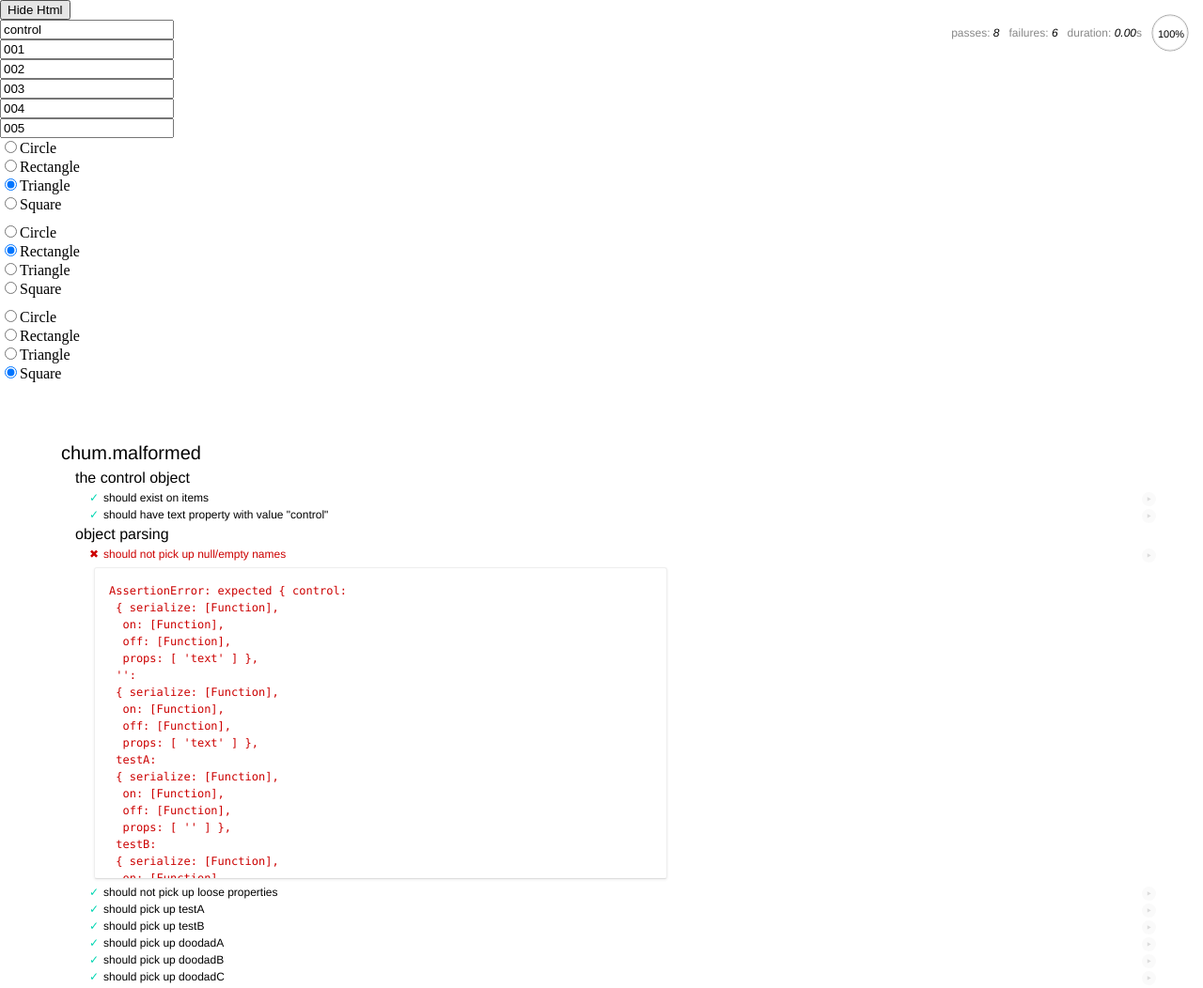
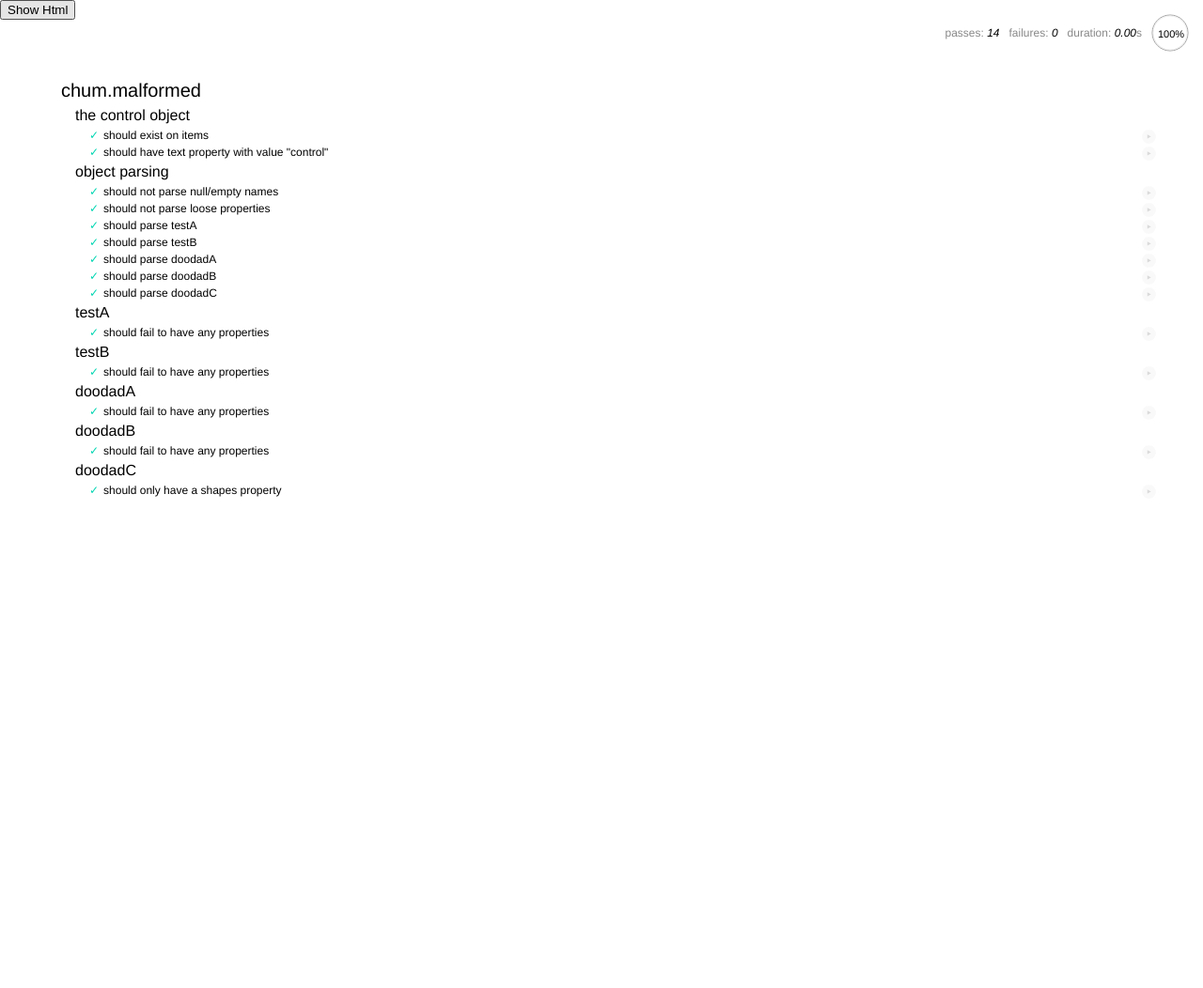
Before and after one commit to irysius/chum, a plain HTML site: page tests/malformed.html in a window 1280 px wide. Shown: the top 1052 px of the page at 94% size. After the commit the page ends 800 px from the top, so only its background shows below. Drawn offline with Linux system fonts and the light colour scheme.

Commit message:
Completing unit tests for malformed.

```diff
--- a/js/chum.js
+++ b/js/chum.js
@@ -9,6 +9,7 @@
     var dictionary = {};
     var events = {};
     var customAccessors = {};
+    var radioNames = []; // Limit one property ever on grouped radios.
 
     function getBasic($elem) {
         return $elem.val();
@@ -124,19 +125,32 @@
 
     function createObject($unit) {
         var name = $unit.attr(selObject);
+        if (!name) { return null; }
         showDebug && console.log('---', name);
         var unit = {};
         var events = {};
+        var propNames = [];
         var props = $unit.find('[' + selProp + ']');
-        showDebug && console.log('properties found:', props.length);
-        var propNames = [];
-
         _.each(props, function (prop) {
             var $prop = $(prop);
             var propName = $prop.attr(selProp);
-            showDebug && console.log('------', propName);
+            if (!!propName) {
+                if (!_.contains(propNames, propName)) {
                     propNames.push(propName);
+                } else {
+                    showDebug && console.log(name, "'s", propName, 'violated uniqueness constraint');
+                    propNames = _.remove(propNames, propName);
+                }
+            }
+        })
+
+
+        showDebug && console.log('properties found:', propNames.length);
+
+        _.each(propNames, function (propName) {
+            var $prop = $unit.find('[' + selProp + '="' + propName + '"]');
             var accessors = null;
+            var skip = false;
             if ($prop.is('[' + selType + ']')) {
                 showDebug && console.log('createObject - custom');
                 var type = $prop.attr(selType);
@@ -176,6 +190,22 @@
 
             if (!accessors && $prop.is('[type="radio"]')) {
                 showDebug && console.log('createObject - radio');
+                var radioName = $prop.attr('name');
+                var unique = true;
+                _.each(radioNames, function (item) {
+                    if (item.name == radioName) {
+                        item.duplicate = true;
+                        propNames = _.remove(propNames, propName);
+                        unique = false;
+                    }
+                })
+                if (unique) {
+                    radioNames.push({
+                        name: radioName,
+                        prop: propName,
+                        container: name,
+                        duplicate: false
+                    });
                     accessors = new RadioAccessor($prop, function (before, after) {
                         if (!!events['change'] && events['change'].length > 0) {
                             _.each(events['change'], function (callback) {
@@ -183,6 +213,9 @@
                             })
                         }
                     });
+                } else {
+                    skip = true;
+                }
             }
 
             if (!accessors) {
@@ -198,11 +231,13 @@
             }
 
             try {
+                if (!skip) {
                     Object.defineProperty(unit, propName,
                     {
                         get: accessors.get,
                         set: accessors.set
                     });
+                }
             } catch (err) {
                 showDebug && console.log('Could not define property', propName, 'for', name);
             }
@@ -221,13 +256,20 @@
                 events[event] = [];
             }
             events[event].push(callback);
-            console.log(events[event]);
+            showDebug && console.log(events[event]);
         }
 
         unit.off = function (event, callback) {
             events[event] = _.remove(events[event], callback);
-            console.log(events[event]);
+            showDebug && console.log(events[event]);
         }
+
+        _.each(radioNames, function (item) {
+            if (item.duplicate && item.container == name) {
+                propNames = _.remove(propNames, item.prop);
+                delete unit[item.prop];
+            }
+        })
 
         unit.props = propNames;
 
--- a/tests/js/malformed.js
+++ b/tests/js/malformed.js
@@ -16,38 +16,37 @@ describe('chum.malformed', function () {
         })
     })
     describe('object parsing', function () {
-        it('should not pick up null/empty names', function (done) {
+        it('should not parse null/empty names', function (done) {
             var items = chum.items;
             items.should.not.have.property('');
             done();
         })
-        it('should not pick up loose properties', function (done) {
+        it('should not parse loose properties', function (done) {
             var items = chum.items;
             items.should.not.have.property('text');
             done();
         })
-        it('should pick up testA', function (done) {
+        it('should parse testA', function (done) {
             var items = chum.items;
             items.should.have.property('testA');
             done();
         })
-        it('should pick up testB', function (done) {
+        it('should parse testB', function (done) {
             var items = chum.items;
             items.should.have.property('testB');
             done();
         })
-        it('should pick up doodadA', function (done) {
+        it('should parse doodadA', function (done) {
             var items = chum.items;
             items.should.have.property('doodadA');
-            items.doodadA.should.have.property('shapes');
             done();
         })
-        it('should pick up doodadB', function (done) {
+        it('should parse doodadB', function (done) {
             var items = chum.items;
             items.should.have.property('doodadB');
             done();
         })
-        it('should pick up doodadC', function (done) {
+        it('should parse doodadC', function (done) {
             var items = chum.items;
             items.should.have.property('doodadC');
             done();
@@ -56,7 +55,6 @@ describe('chum.malformed', function () {
     describe('testA', function () {
         it('should fail to have any properties', function (done) {
             var testA = chum.items.testA;
-            console.log(testA.props);
             testA.props.length.should.equal(0);
             done();
         })
@@ -77,16 +75,16 @@ describe('chum.malformed', function () {
     })
     describe('doodadB', function () {
         it('should fail to have any properties', function (done) {
-            var doodadA = chum.items.doodadA;
-            doodadA.props.length.should.equal(0);
+            var doodadB = chum.items.doodadB;
+            doodadB.props.length.should.equal(0);
             done();
         })
     })
     describe('doodadC', function () {
         it('should only have a shapes property', function (done) {
-            var doodadA = chum.items.doodadA;
-            doodadA.props.length.should.equal(1);
-            doodadA.should.have.property('shapes');
+            var doodadC = chum.items.doodadC;
+            doodadC.props.length.should.equal(1);
+            doodadC.should.have.property('shapes');
             done();
         })
     })
--- a/tests/malformed.html
+++ b/tests/malformed.html
@@ -10,8 +10,8 @@
         <script src="/js/chum.js"></script>
     </head>
     <body>
-        <button id="toggle" type="button">Hide Html</button>
-        <div class="fixture">
+        <button id="toggle" type="button">Show Html</button>
+        <div class="fixture" style="display: none;">
             <!-- Control -->
             <div data-chum-obj="control">
                 <input type="text" data-chum-prop="text" value="control"/>
```
Lines whose indentation alone changed are shown as unchanged.
